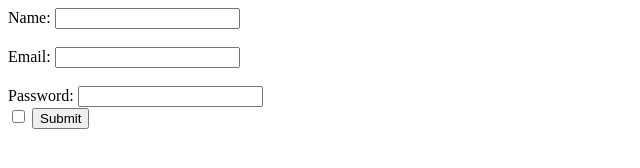
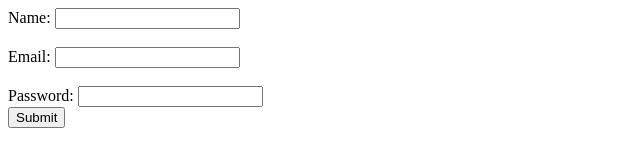
Before and after one commit to shivamsingh163248/Front-End-Web-Development-coding-ninjas, a plain HTML site: page MERN stack/E-mailSanding/form.html in a window 1280 px wide. Shown: the full height of the page, 0-640 px from the left. Drawn offline with Linux system fonts and the light colour scheme.

Commit message:
learning

```diff
--- a/MERN stack/E-mailSanding/form.html
+++ b/MERN stack/E-mailSanding/form.html
@@ -23,7 +23,7 @@
         <input type="password" class="password" id="password" name="password">
         <br>
 
-        <input name="enabled" type="checkbox" value="true">
+        <input name="enabled" type="checkbox" value="true" hidden>
         <button type="submit">Submit</button>
 
     </form>
--- a/package.json
+++ /dev/null
@@ -1,5 +0,0 @@
-{
-  "dependencies": {
-    "cors": "^2.8.5"
-  }
-}
```
Also changed, not shown: 2 other files.
